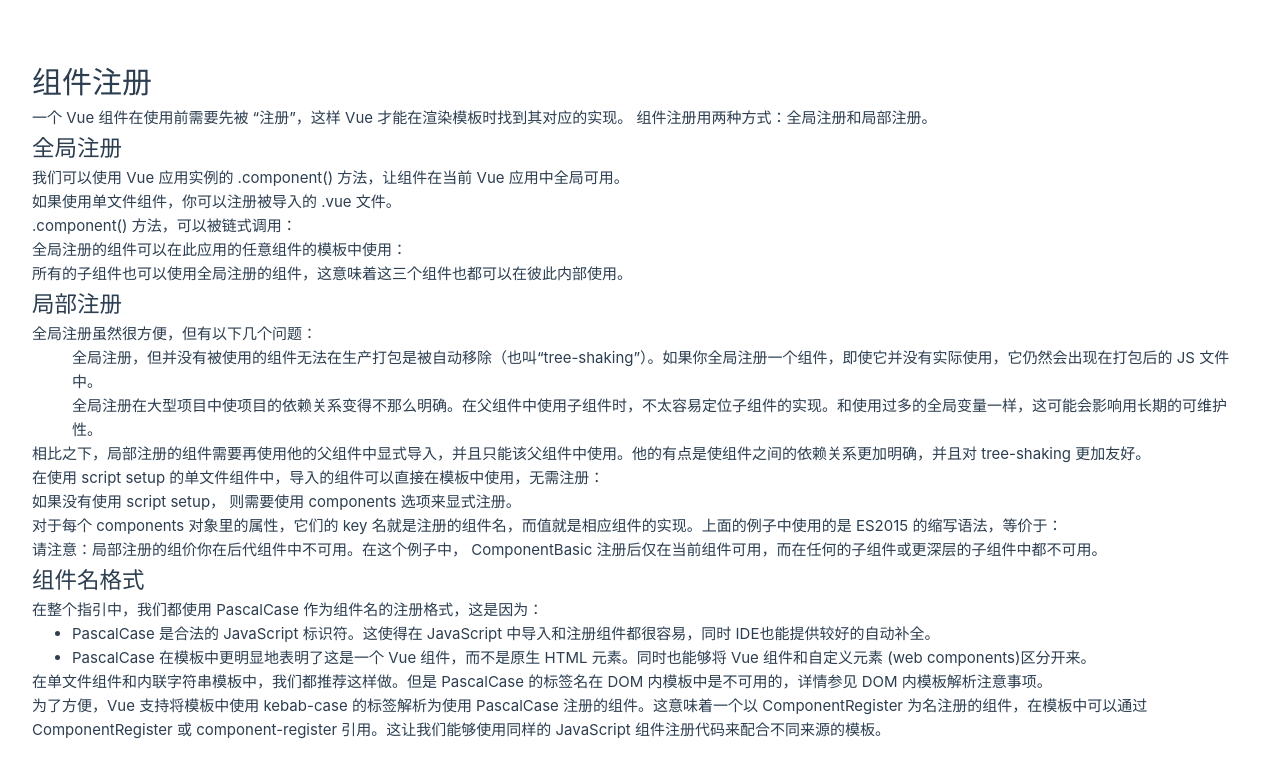
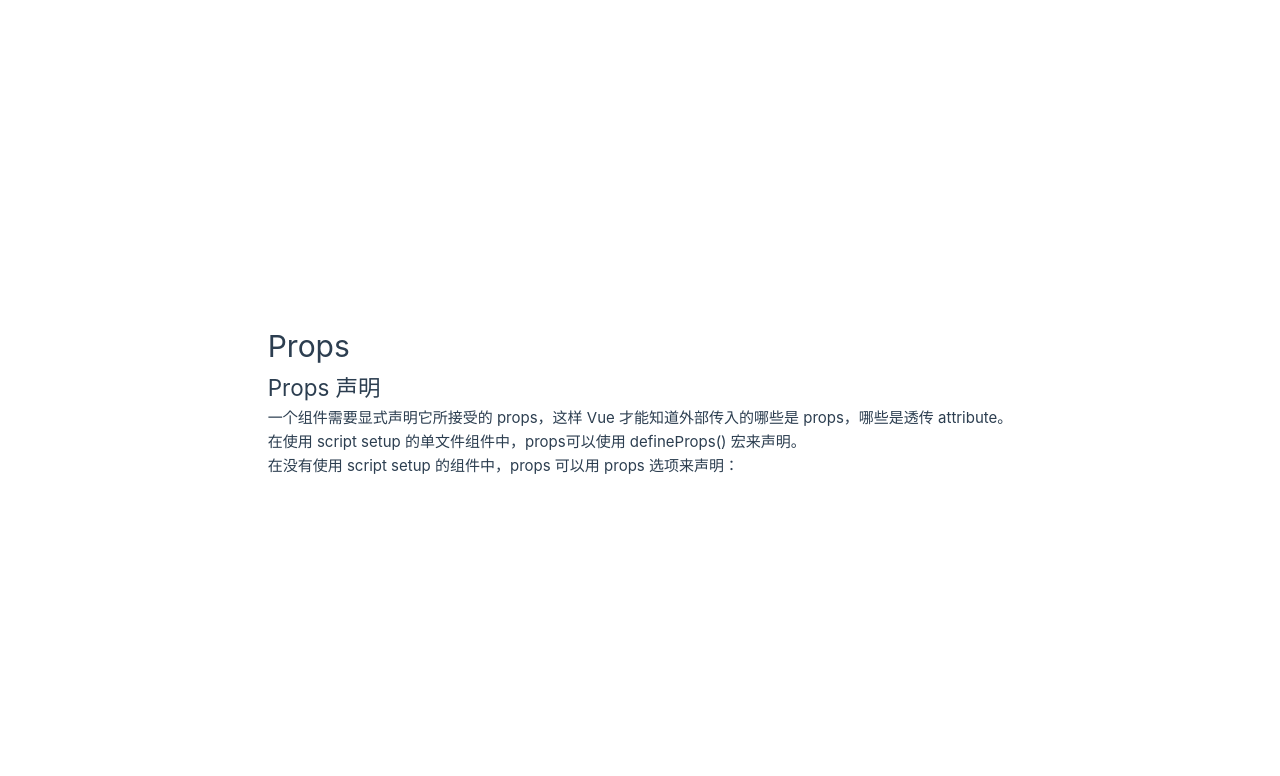
Before and after one commit to ShenlongDev/vue_xx, a Vue app: page / in a window 1280 px wide. Shown: the top 776 px of the page. Built offline with nearby package versions, Linux system fonts and the light colour scheme.

Commit message:
docs: Props声明1
- 声明 Props 两种方式
- 定义 Props

```diff
--- a/src/App.vue
+++ b/src/App.vue
@@ -1,12 +1,12 @@
 <script setup>
 import { createApp } from 'vue'
-import ComponentRegister from './feature/ComponentRegister.vue'
+import ComponentProps from './views/docs_component/ComponentProps.vue'
 
 const app = createApp({})
 
-app.component('ComponentRegister', ComponentRegister)
+app.component('ComponentProps', ComponentProps)
 </script>
 
 <template>
-  <ComponentRegister />
+  <ComponentProps />
 </template>
--- /dev/null
+++ b/src/views/docs_component/ComponentProps.vue
@@ -0,0 +1,21 @@
+<template>
+  <h1>Props</h1>
+  <h2>Props 声明</h2>
+  <p>一个组件需要显式声明它所接受的 props，这样 Vue 才能知道外部传入的哪些是 props，哪些是透传 attribute。</p>
+  <p>在使用 script setup 的单文件组件中，props可以使用 defineProps() 宏来声明。</p>
+  <p>在没有使用 script setup 的组件中，props 可以用 props 选项来声明：</p>
+</template>
+
+<!-- <script setup>
+const props = defineProps(['foo'])
+
+console.log(props.foo)
+</script> -->
+<script>
+export default {
+  props: ['foo'],
+  setup(props) {
+    console.log(props.foo)
+  }
+}
+</script>
```
